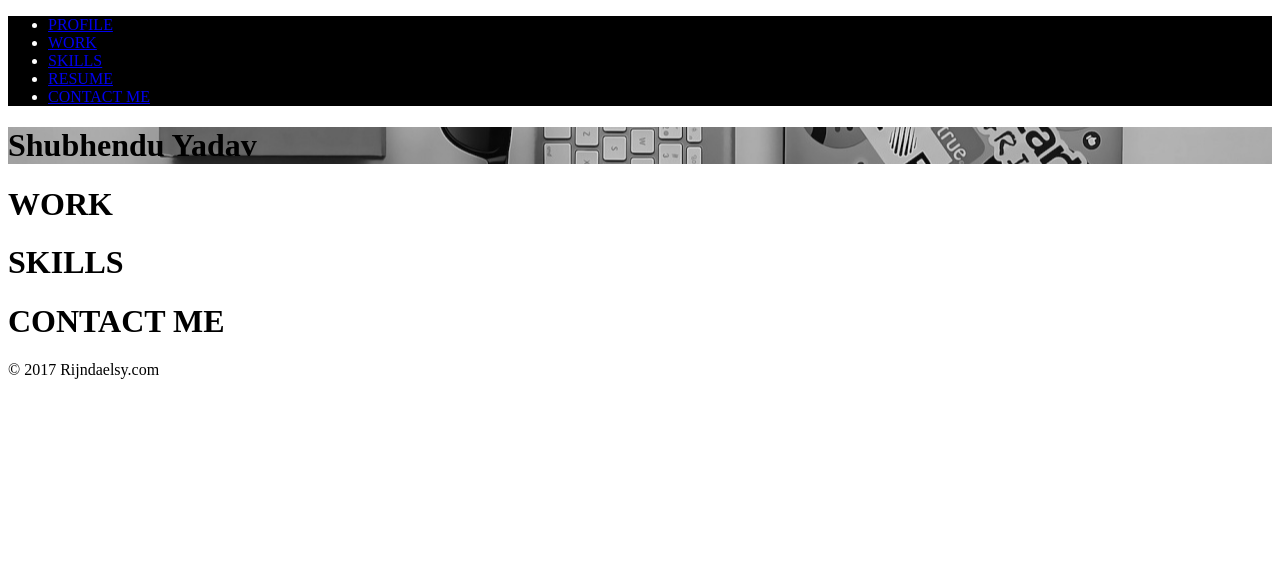
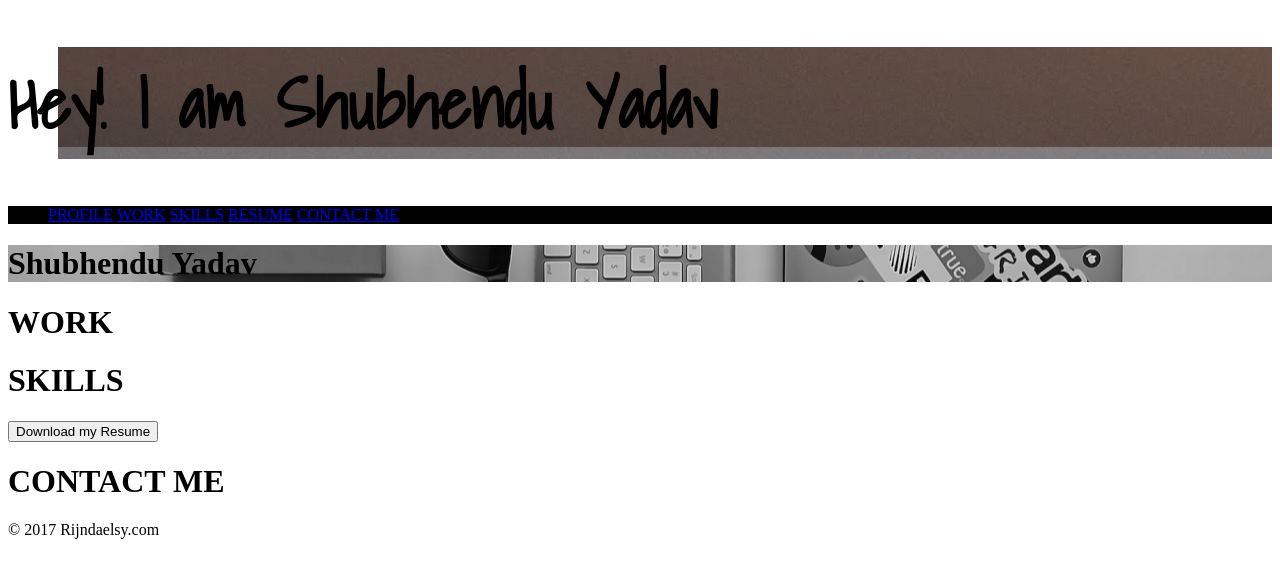
Before and after one commit to rijndaelsy/website, a plain HTML site: page index.html in a window 1280 px wide. Drawn offline with Linux system fonts and the light colour scheme.

Commit message:
new changes

```diff
--- a/index.html
+++ b/index.html
@@ -1,11 +1,14 @@
 <!DOCTYPE html>
 <html>
   <head>
+    <link rel="stylesheet" href="styles/master.css">
     <meta charset="utf-8">
     <title>Rijndaelsy</title>
-    <link rel="stylesheet" href="styles/master.css">
   </head>
   <body>
+    <div class="front-page">
+      <h1>Hey! I am Shubhendu Yadav</h1>
+    </div>
     <div class="menu-bar">
       <ul>
         <li><a href="#">PROFILE</a></li>
@@ -26,6 +29,13 @@
     <div class="skills">
       <h1>SKILLS</h1>
     </div>
+    <div class="resume">
+      <div class="formbutton">
+        <form action ="README.md" method="get">
+          <button type="submit">Download my Resume</button>
+        </form>
+      </div>
+    </div>
     <div class="contact">
       <h1>CONTACT ME</h1>
     </div>
--- a/styles/master.css
+++ b/styles/master.css
@@ -1,12 +1,23 @@
 
-  .menu li{
+@import url('https://fonts.googleapis.com/css?family=Shadows+Into+Light');
+
+.front-page{
+  background-image: url("../images/front.jpg");
+  background-position: 50px 100px;
+  background-repeat: repeat-y;
+  font-family: 'Shadows Into Light', cursive;
+  font-size: 35px;
+}
+
+.menu-bar li{
     display: inline;
   }
 
-  .menu-bar{
+.menu-bar{
   background-color: black;
   color: white;
 }
+
 .profile{
   background-image: url("../images/startup.jpg");
   background-position: center;
```
Also changed, not shown: images/front.jpg (added).
